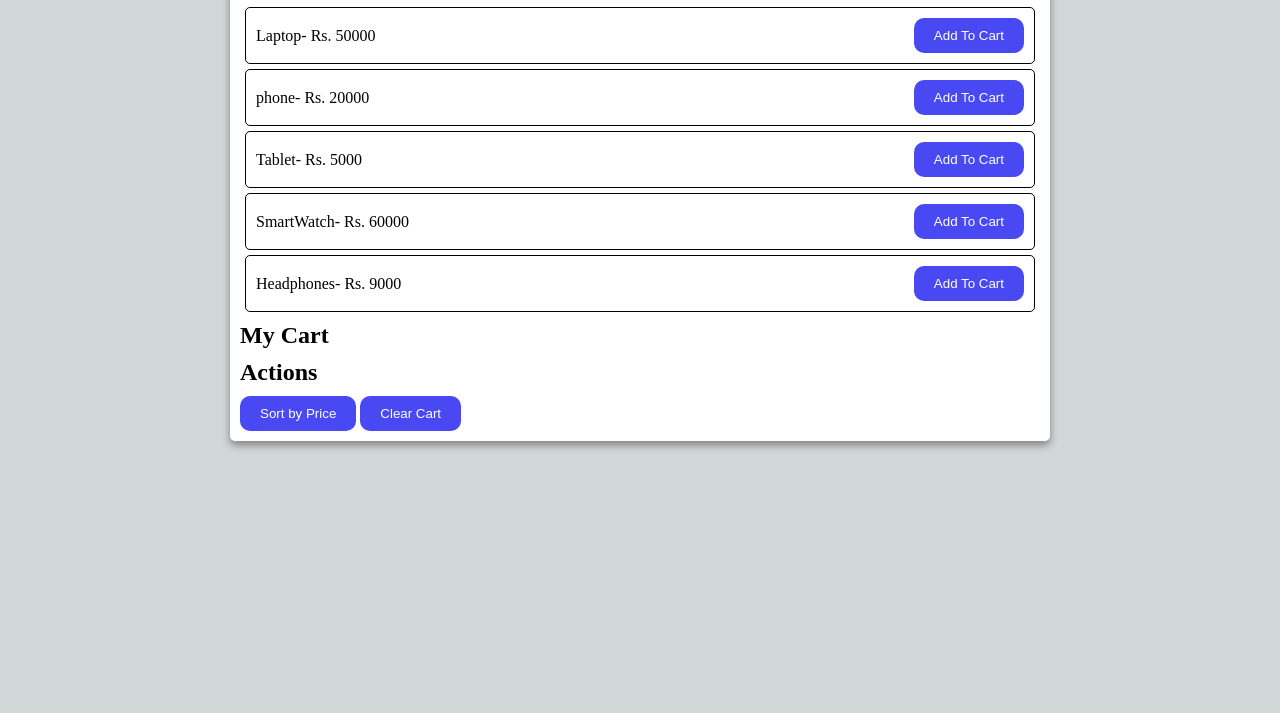
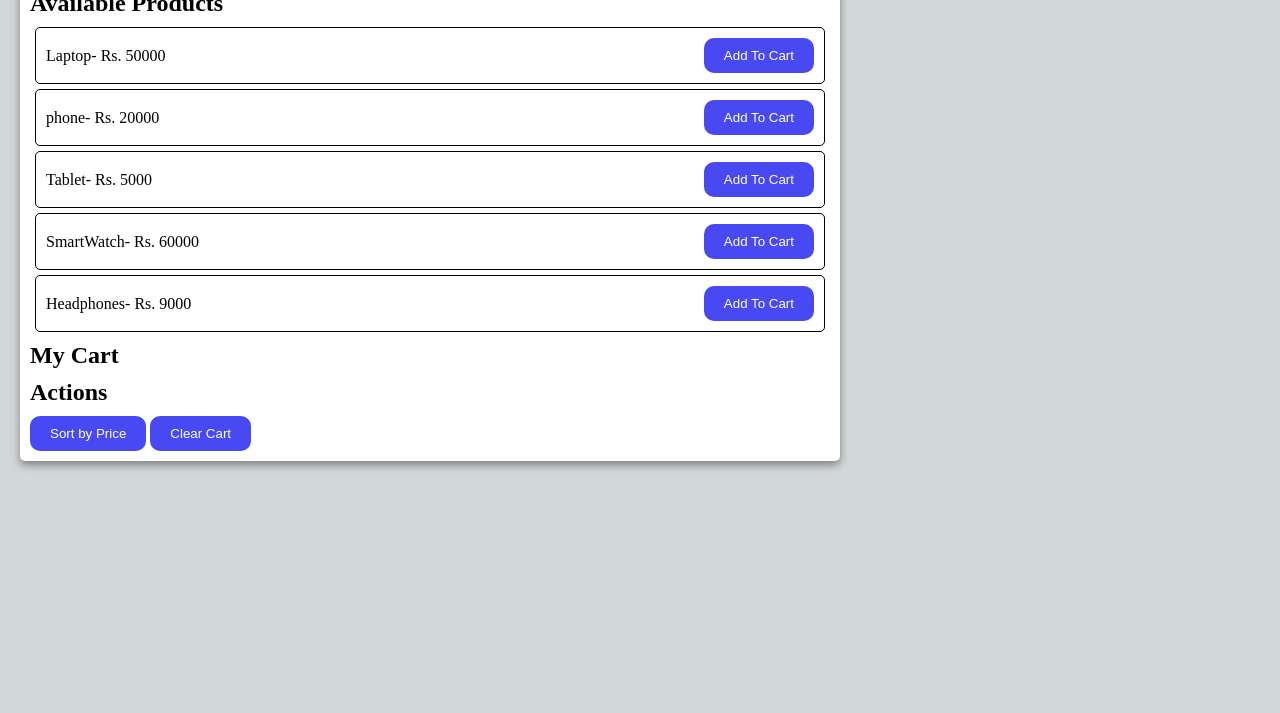
Before and after one commit to keerthana121997/Js-Online-Shopping-Cart, a plain HTML site: page index.html in a window 1280 px wide. Shown: the part 87-800 px from the top of the page. Drawn offline with Linux system fonts and the light colour scheme.

Commit message:
third commit

```diff
--- a/index.html
+++ b/index.html
@@ -23,9 +23,9 @@
 
     .online-shopping-container {
         max-width: 800px;
-        margin: auto;
+        margin: 20px;
         background-color: white;
-        padding: 10px;
+        padding: 10px 10px;
         border-radius: 5px;
         box-shadow: 0 4px 8px 0 gray;
     }
```
